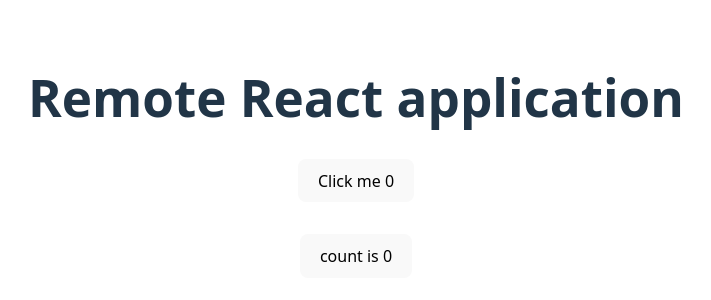
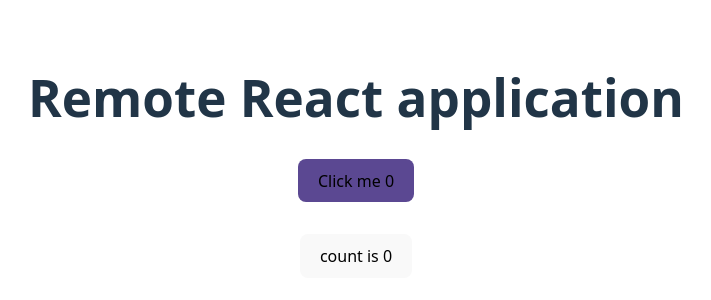
Before and after one commit to nzkks/micro-frontend-vite-react-module-federation, a React (Vite) app in the folder remote/: page / in a window 1280 px wide. Shown: the part 228-528 px from the top of the page, without its empty margins (284-995 px from the left). Built offline with nearby package versions, Linux system fonts and the light colour scheme.

Commit message:
Remote: change the RemoteButton bg colour to check the Host takes the updated colour after refresh

```diff
--- a/remote/src/App.css
+++ b/remote/src/App.css
@@ -8,3 +8,7 @@
 .card {
   padding: 2em;
 }
+
+.remote-button {
+  background-color: #1e0369b9;
+}
--- a/remote/src/components/RemoteButton.jsx
+++ b/remote/src/components/RemoteButton.jsx
@@ -3,5 +3,9 @@
 export default function RemoteButton() {
   const [count, setCount] = useState(0);
 
-  return <button onClick={() => setCount(count => count + 1)}>Click me {count}</button>;
+  return (
+    <button className="remote-button" onClick={() => setCount(count => count + 1)}>
+      Click me {count}
+    </button>
+  );
 }
```
